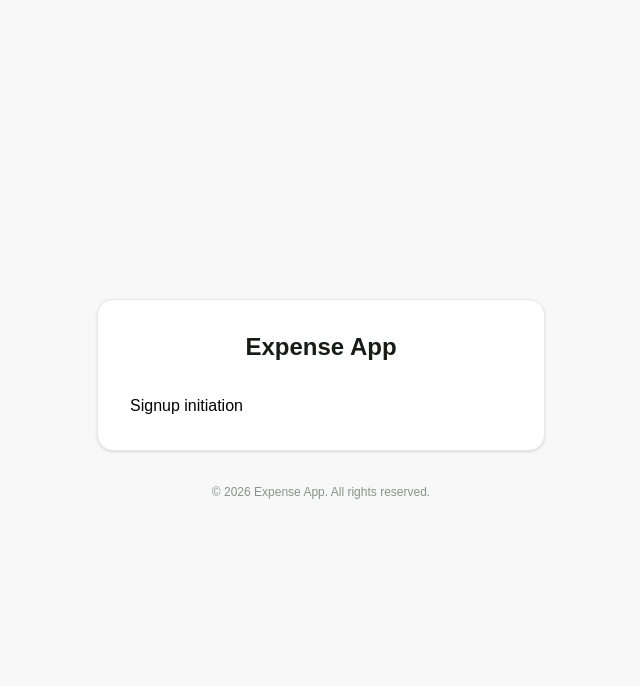
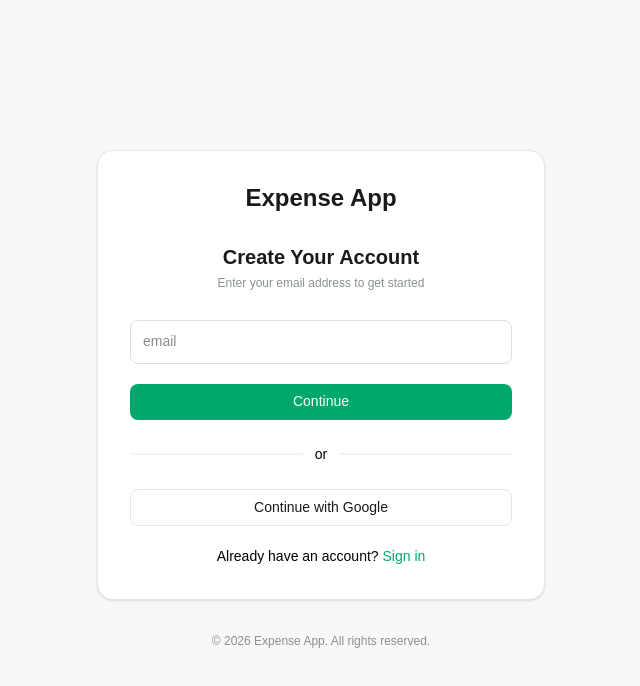
Before and after one commit to mohammaDJ23/expense-web, a React (Vite) app: page /authentication/signup-initiation in a window 1280 px wide. Shown: the top 686 px of the page, without its empty margins (319-959 px from the left). Built offline with nearby package versions, Linux system fonts and the light colour scheme.

Commit message:
feat: add the signup initiation page

```diff
--- a/src/features/authentication/signup-initiation/Page.tsx
+++ b/src/features/authentication/signup-initiation/Page.tsx
@@ -1,7 +1,9 @@
+import Content from '@/features/authentication/signup-initiation/components/Content';
+
 import type { ReactElement } from 'react';
 
 function Page(): ReactElement {
-    return <div>Signup initiation</div>;
+    return <Content />;
 }
 
 export default Page;
--- /dev/null
+++ b/src/features/authentication/signup-initiation/components/Content.tsx
@@ -0,0 +1,103 @@
+import { memo, useCallback, type ReactElement, type SubmitEvent } from 'react';
+import { zodResolver } from '@hookform/resolvers/zod';
+import { Controller, useForm } from 'react-hook-form';
+import { useNavigate } from 'react-router';
+
+import { useGoogle } from '@/api/orval/generated/endpoints/authentication';
+import {
+    signupInitiationSchema,
+    type TSignupInitiationSchema,
+} from '@/features/authentication/signup-initiation/schemas/signupInitiationSchema';
+import Button from '@/features/shared/components/atoms/Button';
+import Input from '@/features/shared/components/atoms/Input';
+
+function Content(): ReactElement {
+    const navigate = useNavigate();
+
+    const googleRequest = useGoogle({
+        query: {
+            enabled: false,
+        },
+    });
+
+    const form = useForm<TSignupInitiationSchema>({
+        resolver: zodResolver(signupInitiationSchema),
+        mode: 'onChange',
+        defaultValues: {
+            email: '',
+        },
+    });
+
+    const onSubmit = (event: SubmitEvent<HTMLFormElement>) => {
+        event.preventDefault();
+
+        form.handleSubmit((data) => {
+            console.log(data);
+        })();
+    };
+
+    const onGoogleLoginClick = useCallback(() => {
+        googleRequest.refetch();
+    }, [googleRequest]);
+
+    const onSigninClick = () => {
+        navigate('/authentication/login');
+    };
+
+    return (
+        <div className="flex flex-col gap-6">
+            <div className="flex flex-col gap-7">
+                <div className="flex flex-col gap-1">
+                    <p className="heading-3 text-center">Create Your Account</p>
+                    <p className="caption text-center">Enter your email address to get started</p>
+                </div>
+                <form onSubmit={onSubmit} className="flex flex-col gap-5">
+                    <Controller
+                        name="email"
+                        control={form.control}
+                        render={({ field, formState }) => {
+                            const errorMessage = formState.errors.email?.message;
+
+                            return (
+                                <div className="flex flex-col gap-1">
+                                    <Input
+                                        placeholder="email"
+                                        name="email"
+                                        onChange={field.onChange}
+                                        value={field.value}
+                                    />
+                                    {errorMessage && (
+                                        <p className="caption text-error">
+                                            {errorMessage as string}
+                                        </p>
+                                    )}
+                                </div>
+                            );
+                        }}
+                    />
+                    <Button fullWidth type="submit">
+                        Continue
+                    </Button>
+                </form>
+            </div>
+            <div className="flex items-center gap-3">
+                <hr className="border-surface-secondary border  w-100" />
+                <p className="text-body">or</p>
+                <hr className="border-surface-secondary border w-100" />
+            </div>
+            <div className="flex flex-col gap-5">
+                <Button fullWidth onClick={onGoogleLoginClick} variant="secondary">
+                    Continue with Google
+                </Button>
+                <p className="text-body text-center">
+                    Already have an account?{' '}
+                    <span className="text-primary cursor-pointer" onClick={onSigninClick}>
+                        Sign in
+                    </span>
+                </p>
+            </div>
+        </div>
+    );
+}
+
+export default memo(Content);
--- /dev/null
+++ b/src/features/authentication/signup-initiation/schemas/signupInitiationSchema.ts
@@ -0,0 +1,11 @@
+import { z } from 'zod';
+
+export const signupInitiationSchema = z.object({
+    email: z.string().regex(
+        // eslint-disable-next-line security/detect-unsafe-regex, sonarjs/regex-complexity
+        /^[\w-]+(\.[\w-]+)*@([a-z0-9-]+(\.[a-z0-9-]+)*?\.[a-z]{2,6}|(\d{1,3}\.){3}\d{1,3})(:\d{4})?$/,
+        'Invalid email',
+    ),
+});
+
+export type TSignupInitiationSchema = z.infer<typeof signupInitiationSchema>;
```
